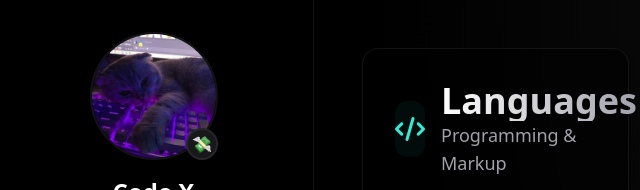
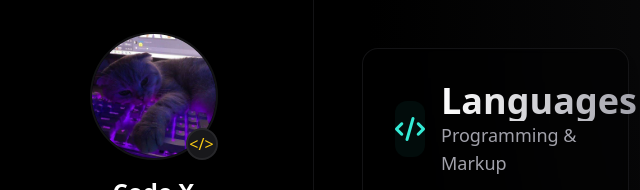
Before and after one commit to vionbyte/Portfolio, a plain HTML site: page index.html in a window 1280 px wide. Shown: the top 190 px of the page, 6-646 px from the left. Drawn offline with nearby package versions, Linux system fonts and the light colour scheme.

Commit message:
index.html

```diff
--- a/index.html
+++ b/index.html
@@ -24,7 +24,7 @@
                         alt="Profile" class="w-full h-full rounded-full border-2 border-zinc-800/50">
                     <div
                         class="absolute bottom-0 right-0 w-8 h-8 bg-zinc-900 rounded-full border-2 border-zinc-800 flex items-center justify-center">
-                          <span class="text-yellow-400">💸</span>
+                          <span class="text-yellow-400">&lt;/&gt;</span>
                     </div>
 
 
```
